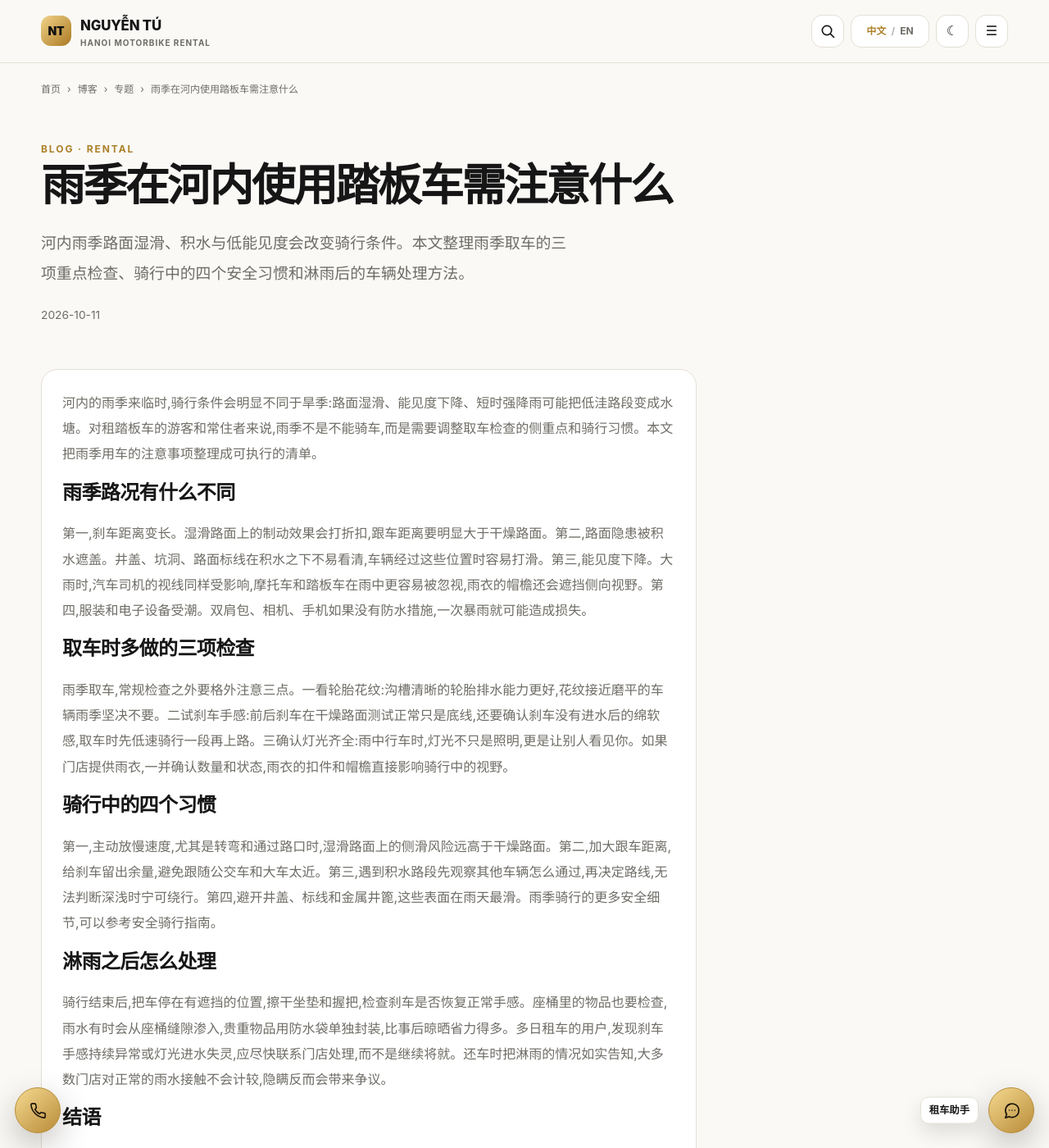
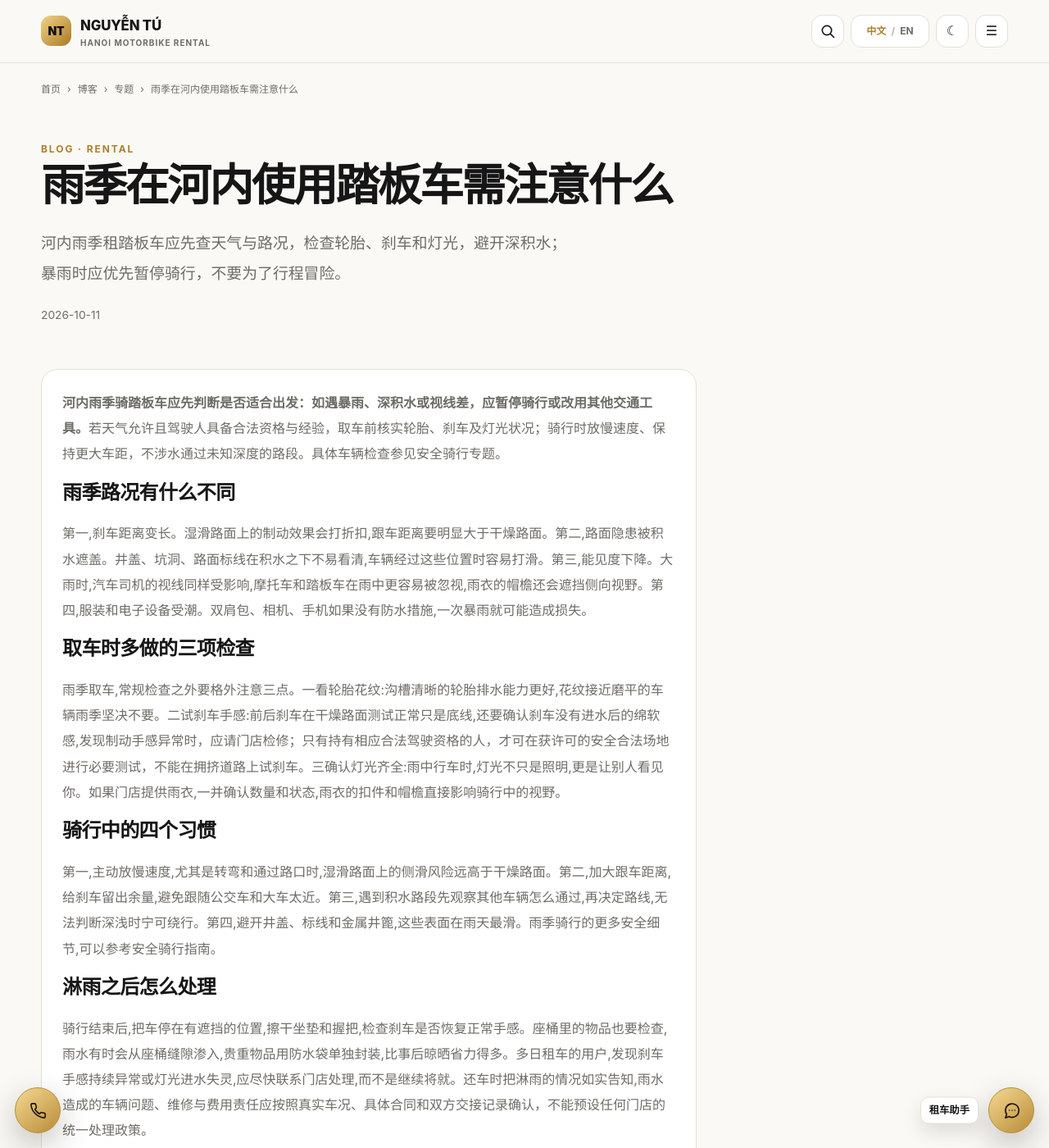
Before and after one commit to thuexemayhanoi/china, a Jekyll site: the page built from _posts/2026-10-11-hanoi-rental-scooters-06.md, in a window 1280 px wide and 1400 px high. Shown: the whole window at 82% size. Built offline with Jekyll 4.4.1, drawn with Linux system fonts in a browser that asks for light colours.

Commit message:
seo(china): answer-first AEO and factual safety edits 2026-10-11-hanoi-rental-scooters-06.md

```diff
--- a/_posts/2026-10-11-hanoi-rental-scooters-06.md
+++ b/_posts/2026-10-11-hanoi-rental-scooters-06.md
@@ -5,14 +5,15 @@ topic: "rental"
 subtopic: "scooters"
 permalink: "/blog/hanoi-rental-scooters-06/"
 title: "雨季在河内使用踏板车需注意什么"
-description: "河内雨季路面湿滑、积水与低能见度会改变骑行条件。本文整理雨季取车的三项重点检查、骑行中的四个安全习惯和淋雨后的车辆处理方法。"
+description: "河内雨季租踏板车应先查天气与路况，检查轮胎、刹车和灯光，避开深积水；暴雨时应优先暂停骑行，不要为了行程冒险。"
+last_modified_at: "2026-10-12"
 primary_keyword: "河内踏板车租赁"
 date: "2026-10-11 15:28:34 +0700"
 seo_silo: "rental/scooters"
 breadcrumbs: [{"label":"博客","href":"/blog/"},{"label":"专题","href":"/topics/rental/scooters/"},{"label":"雨季在河内使用踏板车需注意什么"}]
 publication_method: "automated_qa"
 ---
-河内的雨季来临时,骑行条件会明显不同于旱季:路面湿滑、能见度下降、短时强降雨可能把低洼路段变成水塘。对租踏板车的游客和常住者来说,雨季不是不能骑车,而是需要调整取车检查的侧重点和骑行习惯。本文把雨季用车的注意事项整理成可执行的清单。
+**河内雨季骑踏板车应先判断是否适合出发：如遇暴雨、深积水或视线差，应暂停骑行或改用其他交通工具。**若天气允许且驾驶人具备合法资格与经验，取车前核实轮胎、刹车及灯光状况；骑行时放慢速度、保持更大车距，不涉水通过未知深度的路段。具体车辆检查参见[安全骑行专题](/topics/guides/safety/)。
 
 ## 雨季路况有什么不同
 
@@ -20,7 +21,7 @@ publication_method: "automated_qa"
 
 ## 取车时多做的三项检查
 
-雨季取车,常规检查之外要格外注意三点。一看轮胎花纹:沟槽清晰的轮胎排水能力更好,花纹接近磨平的车辆雨季坚决不要。二试刹车手感:前后刹车在干燥路面测试正常只是底线,还要确认刹车没有进水后的绵软感,取车时先低速骑行一段再上路。三确认灯光齐全:雨中行车时,灯光不只是照明,更是让别人看见你。如果门店提供雨衣,一并确认数量和状态,雨衣的扣件和帽檐直接影响骑行中的视野。
+雨季取车,常规检查之外要格外注意三点。一看轮胎花纹:沟槽清晰的轮胎排水能力更好,花纹接近磨平的车辆雨季坚决不要。二试刹车手感:前后刹车在干燥路面测试正常只是底线,还要确认刹车没有进水后的绵软感,发现制动手感异常时，应请门店检修；只有持有相应合法驾驶资格的人，才可在获许可的安全合法场地进行必要测试，不能在拥挤道路上试刹车。三确认灯光齐全:雨中行车时,灯光不只是照明,更是让别人看见你。如果门店提供雨衣,一并确认数量和状态,雨衣的扣件和帽檐直接影响骑行中的视野。
 
 ## 骑行中的四个习惯
 
@@ -28,7 +29,7 @@ publication_method: "automated_qa"
 
 ## 淋雨之后怎么处理
 
-骑行结束后,把车停在有遮挡的位置,擦干坐垫和握把,检查刹车是否恢复正常手感。座桶里的物品也要检查,雨水有时会从座桶缝隙渗入,贵重物品用防水袋单独封装,比事后晾晒省力得多。多日租车的用户,发现刹车手感持续异常或灯光进水失灵,应尽快联系门店处理,而不是继续将就。还车时把淋雨的情况如实告知,大多数门店对正常的雨水接触不会计较,隐瞒反而会带来争议。
+骑行结束后,把车停在有遮挡的位置,擦干坐垫和握把,检查刹车是否恢复正常手感。座桶里的物品也要检查,雨水有时会从座桶缝隙渗入,贵重物品用防水袋单独封装,比事后晾晒省力得多。多日租车的用户,发现刹车手感持续异常或灯光进水失灵,应尽快联系门店处理,而不是继续将就。还车时把淋雨的情况如实告知,雨水造成的车辆问题、维修与费用责任应按照真实车况、具体合同和双方交接记录确认，不能预设任何门店的统一处理政策。
 
 ## 结语
 
```
